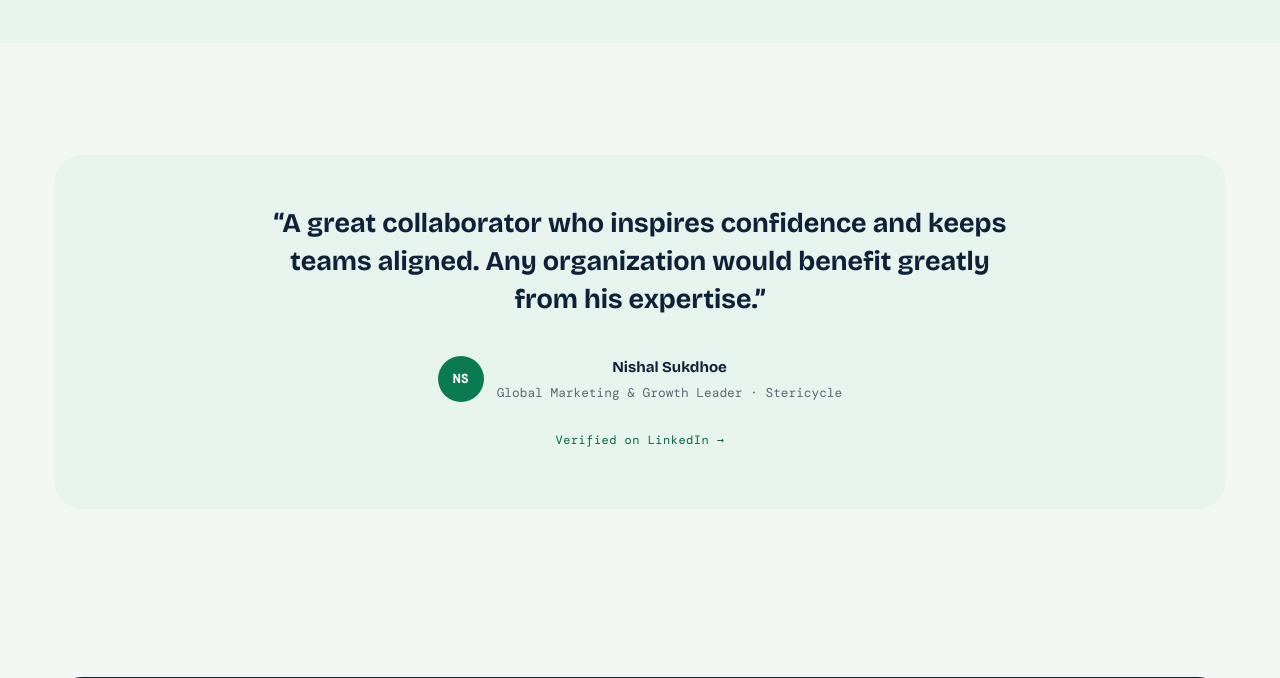
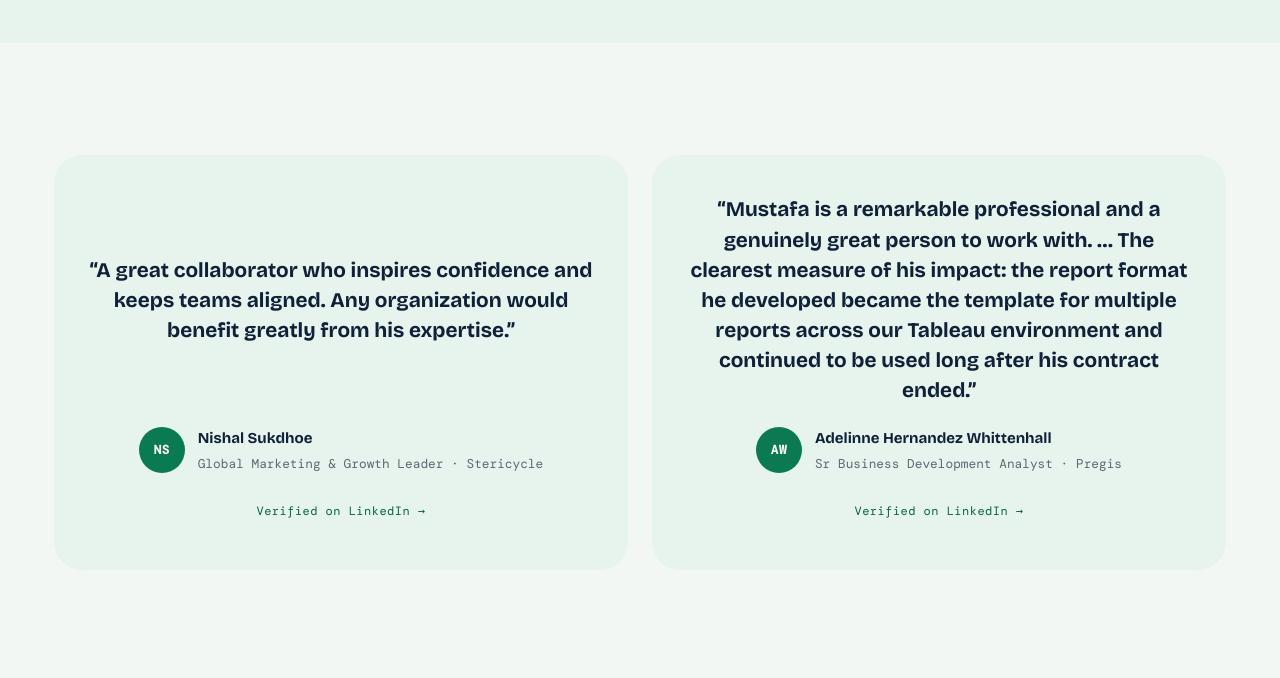
Before and after one commit to mustafanoman128/Website, a Flask app: page / in a window 1280 px wide. Shown: the part 2876-3554 px from the top of the page. Run offline with Flask 3, Linux system fonts and the light colour scheme; some libraries are stand-ins or nearby versions.

Commit message:
Add Adelinne Hernandez Whittenhall's LinkedIn recommendation
Homepage testimonials become a two-card grid (stacks below 900px).
Excerpt is verbatim, chosen by the owner (opener + impact line, the
skipped text marked with an ellipsis). Shorter quote is vertically
centred so both cards' attributions line up; names left-align beside
the avatar.

Co-Authored-By: Claude Opus 5.5 <noreply@anthropic.com>

```diff
--- a/static/css/style.css
+++ b/static/css/style.css
@@ -2227,11 +2227,17 @@ input:where(:not([type="checkbox"], [type="radio"])), textarea, select {
 }
 
 /* ─── Testimonials ────────────────────────────────────────────── */
+.testimonials-list {
+  display: grid;
+  grid-template-columns: repeat(2, minmax(0, 1fr));
+  gap: var(--sp-6);
+}
+
 .testimonial-card {
   background: var(--accent-tint);
   border: none;
   border-radius: var(--r-card-lg);
-  padding: 3.125rem 3.5rem;
+  padding: var(--sp-10) var(--sp-8);
   display: flex;
   flex-direction: column;
   align-items: center;
@@ -2240,17 +2246,19 @@ input:where(:not([type="checkbox"], [type="radio"])), textarea, select {
 }
 
 .testimonial-card p {
+  margin-block: auto;  /* centres a short quote and keeps both cards' footers on one line */
   font-family: var(--font-display);
-  font-size: 1.69rem;
+  font-size: 1.3rem;
   color: var(--ink);
-  line-height: 1.4;
+  line-height: 1.45;
   font-style: normal;
   font-weight: 600;
-  max-width: 760px;
 }
 
 .testimonial-card p::before { content: '\201C'; }
 .testimonial-card p::after  { content: '\201D'; }
+
+.testimonial-card__meta { text-align: left; }
 
 .testimonial-card__footer {
   display: flex;
@@ -2445,10 +2453,13 @@ input:where(:not([type="checkbox"], [type="radio"])), textarea, select {
   .service-card { padding: var(--sp-6); gap: var(--sp-4); }
 }
 
-/* V. Logos strip + Testimonials — mobile */
+/* V. Logos strip + Testimonials — mobile (the list stacks from 900px, where two quote cards get too narrow) */
+@media (max-width: 900px) {
+  .testimonials-list { grid-template-columns: 1fr; }
+}
 @media (max-width: 768px) {
   .logos-strip__row { grid-template-columns: repeat(2, minmax(0, 1fr)); gap: var(--sp-2) var(--sp-4); }
   .testimonial-card { padding: var(--sp-8) var(--sp-6); }
-  .testimonial-card p { font-size: 1.2rem; }
+  .testimonial-card p { font-size: 1.15rem; }
   .svc-teaser__grid { grid-template-columns: 1fr; gap: var(--sp-4); }
 }
--- a/templates/home.html
+++ b/templates/home.html
@@ -216,7 +216,7 @@
 
 
 <!-- Testimonials Section -->
-<section class="testimonials-section section" aria-label="Recommendation">
+<section class="testimonials-section section" aria-label="Recommendations">
   <div class="container">
     <div class="testimonials-list">
       <blockquote class="testimonial-card reveal">
@@ -226,6 +226,17 @@
           <div class="testimonial-card__meta">
             <div class="testimonial-card__name">Nishal Sukdhoe</div>
             <div class="testimonial-card__role mono">Global Marketing &amp; Growth Leader &middot; Stericycle</div>
+          </div>
+        </footer>
+        <a href="https://www.linkedin.com/in/mustafanoman128/details/recommendations/" target="_blank" rel="noopener noreferrer" class="testimonial-card__verify mono">Verified on LinkedIn &rarr;</a>
+      </blockquote>
+      <blockquote class="testimonial-card reveal">
+        <p>Mustafa is a remarkable professional and a genuinely great person to work with. &hellip; The clearest measure of his impact: the report format he developed became the template for multiple reports across our Tableau environment and continued to be used long after his contract ended.</p>
+        <footer class="testimonial-card__footer">
+          <div class="testimonial-card__avatar mono">AW</div>
+          <div class="testimonial-card__meta">
+            <div class="testimonial-card__name">Adelinne Hernandez Whittenhall</div>
+            <div class="testimonial-card__role mono">Sr Business Development Analyst &middot; Pregis</div>
           </div>
         </footer>
         <a href="https://www.linkedin.com/in/mustafanoman128/details/recommendations/" target="_blank" rel="noopener noreferrer" class="testimonial-card__verify mono">Verified on LinkedIn &rarr;</a>
```
